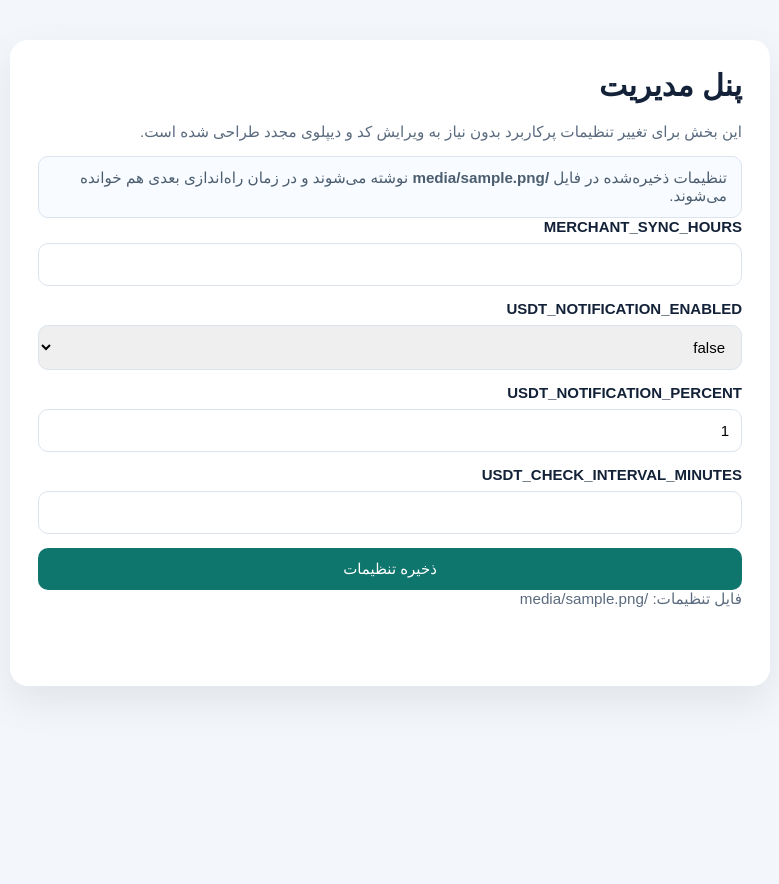
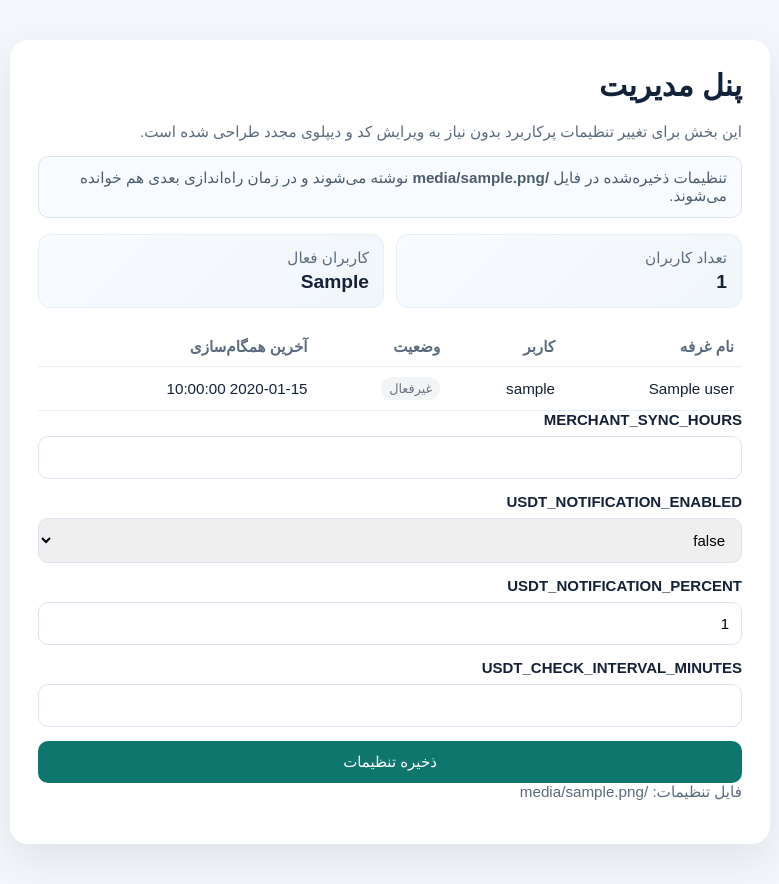
Before and after one commit to negarkamranian/qeimatyar, a FastAPI app: template app/templates/admin_dashboard.html in a window 1280 px wide. Shown: the whole page, without its empty margins (250-1029 px from the left). Before the commit the page ends 694 px from the top, so only its background shows below. Run offline with FastAPI, Linux system fonts and the light colour scheme; the template is opened without the code that fills it: most values are stand-ins (such as "Sample title", 1, 10 or a date in 2020).

Commit message:
feat: implement admin dashboard context and enhance user display in admin panel

```diff
--- a/app/main.py
+++ b/app/main.py
@@ -61,6 +61,22 @@ def _admin_session(request: Request | None) -> bool:
     return request.cookies.get("admin_session") == settings.secret
 
 
+def admin_dashboard_context(request: Request | None) -> dict[str, Any]:
+    users = rows(
+        """SELECT user_id, vendor_title, user_name, sync_status, last_synced_at, connected_at
+        FROM accounts ORDER BY connected_at DESC, user_id DESC""",
+    )
+    for user in users:
+        user["is_active"] = user.get("sync_status") in {"running", "queued"}
+    return {
+        "settings": settings,
+        "admin_settings_file": settings.admin_settings_file,
+        "users": users,
+        "user_count": len(users),
+        "active_users": sum(1 for user in users if user["is_active"]),
+    }
+
+
 @app.get("/admin/login", response_class=HTMLResponse)
 def admin_login_page(request: Request) -> HTMLResponse:
     if _admin_session(request):
@@ -86,10 +102,7 @@ def admin_dashboard(request: Request) -> HTMLResponse:
     return templates.TemplateResponse(
         request=request,
         name="admin_dashboard.html",
-        context={
-            "settings": settings,
-            "admin_settings_file": settings.admin_settings_file,
-        },
+        context=admin_dashboard_context(request),
     )
 
 
--- a/app/templates/admin_dashboard.html
+++ b/app/templates/admin_dashboard.html
@@ -16,6 +16,15 @@
     button { background: #0f766e; color: white; border: none; cursor: pointer; }
     .hint { color: #5b6b7f; font-size: .95rem; }
     .status-box { margin-top: 12px; padding: 12px 14px; border: 1px solid #dbe4ee; border-radius: 10px; background: #f8fbff; color: #4b5d6f; font-size: .95rem; }
+    .summary-grid { display: grid; grid-template-columns: repeat(auto-fit, minmax(180px, 1fr)); gap: 12px; margin: 16px 0 20px; }
+    .summary-card { padding: 14px; border: 1px solid #e7eef5; border-radius: 12px; background: linear-gradient(135deg, #f8fbff 0%, #f1f6fb 100%); }
+    .summary-card strong { display: block; font-size: 1.2rem; margin-top: 4px; }
+    .table-wrap { overflow-x: auto; margin-top: 16px; }
+    table { width: 100%; border-collapse: collapse; font-size: .95rem; }
+    th, td { padding: 10px 8px; border-bottom: 1px solid #e7eef5; text-align: right; }
+    th { color: #5b6b7f; font-weight: 700; }
+    .badge { display: inline-block; padding: 4px 8px; border-radius: 999px; font-size: .8rem; background: #e8f6ef; color: #166c50; }
+    .badge.inactive { background: #f3f4f6; color: #6b7280; }
   </style>
 </head>
 <body>
@@ -23,6 +32,40 @@
     <h1>پنل مدیریت</h1>
     <p class="hint">این بخش برای تغییر تنظیمات پرکاربرد بدون نیاز به ویرایش کد و دیپلوی مجدد طراحی شده است.</p>
     <div class="status-box">تنظیمات ذخیره‌شده در فایل <strong>{{ admin_settings_file }}</strong> نوشته می‌شوند و در زمان راه‌اندازی بعدی هم خوانده می‌شوند.</div>
+    <div class="summary-grid">
+      <div class="summary-card">
+        <div class="hint">تعداد کاربران</div>
+        <strong>{{ user_count }}</strong>
+      </div>
+      <div class="summary-card">
+        <div class="hint">کاربران فعال</div>
+        <strong>{{ active_users }}</strong>
+      </div>
+    </div>
+    <div class="table-wrap">
+      <table>
+        <thead>
+          <tr>
+            <th>نام غرفه</th>
+            <th>کاربر</th>
+            <th>وضعیت</th>
+            <th>آخرین همگام‌سازی</th>
+          </tr>
+        </thead>
+        <tbody>
+          {% for user in users %}
+          <tr>
+            <td>{{ user.vendor_title }}</td>
+            <td>{{ user.user_name or '-' }}</td>
+            <td><span class="badge {% if not user.is_active %}inactive{% endif %}">{{ 'در حال کار' if user.is_active else 'غیرفعال' }}</span></td>
+            <td>{{ user.last_synced_at or 'هنوز' }}</td>
+          </tr>
+          {% else %}
+          <tr><td colspan="4" class="hint">هنوز کاربری متصل نشده است.</td></tr>
+          {% endfor %}
+        </tbody>
+      </table>
+    </div>
     <form method="post" action="/admin/settings">
       <div class="row">
         <label for="merchant_sync_hours">MERCHANT_SYNC_HOURS</label>
```
Also changed, not shown: tests/test_admin_settings.py (+28 -1 lines).
